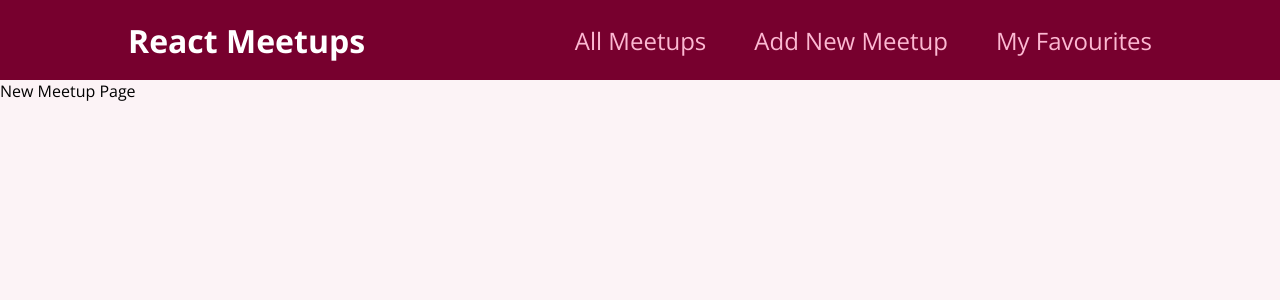
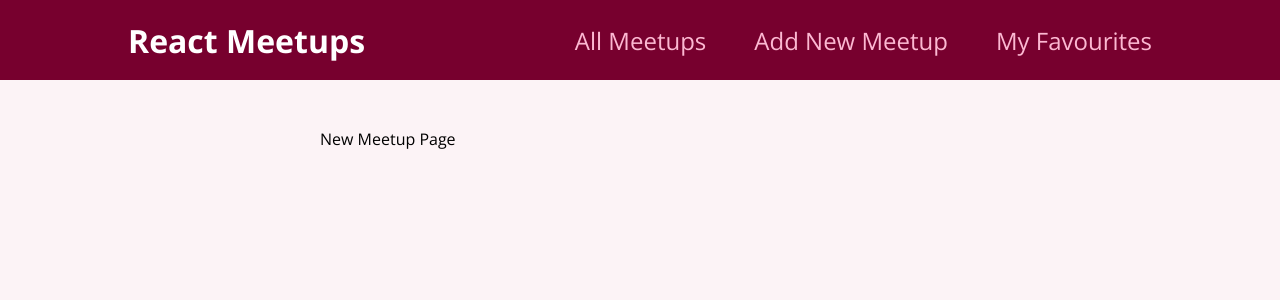
Before and after one commit to mayvastech/react-course-2, a React (Create React App) app: page /new-meetup in a window 1280 px wide. Shown: the top 300 px of the page. Built offline with nearby package versions, Linux system fonts and the light colour scheme.

Commit message:
Layout component + styling

```diff
--- a/src/App.js
+++ b/src/App.js
@@ -2,12 +2,11 @@ import { Route, Switch } from "react-router-dom";
 import AllMeetupsPage from "./pages/AllMeetups";
 import NewMeetupPage from "./pages/NewMeetup";
 import FavouritesPage from "./pages/Favourites";
-import MainNavigation from "./components/layout/MainNavigation";
+import Layout from "./components/layout/Layout";
 
 function App() {
   return (
-    <div>
-      <MainNavigation />
+    <Layout>
       <Switch>
         <Route path="/" exact>
           <AllMeetupsPage />
@@ -21,7 +20,7 @@ function App() {
           <FavouritesPage />
         </Route>
       </Switch>
-    </div>
+    </Layout>
   );
 }
 
--- a/src/components/layout/Layout.js
+++ b/src/components/layout/Layout.js
@@ -0,0 +1,13 @@
+import MainNavigation from "./MainNavigation";
+import classes from "./Layout.module.css";
+
+function Layout(props) {
+  return (
+    <div>
+      <MainNavigation />
+      <main className={classes.main}>{props.children}</main>
+    </div>
+  );
+}
+
+export default Layout;
--- /dev/null
+++ b/src/components/layout/Layout.module.css
@@ -0,0 +1,5 @@
+.main {
+    margin: 3rem auto;
+    width: 90%;
+    max-width: 40rem;
+  }
```
